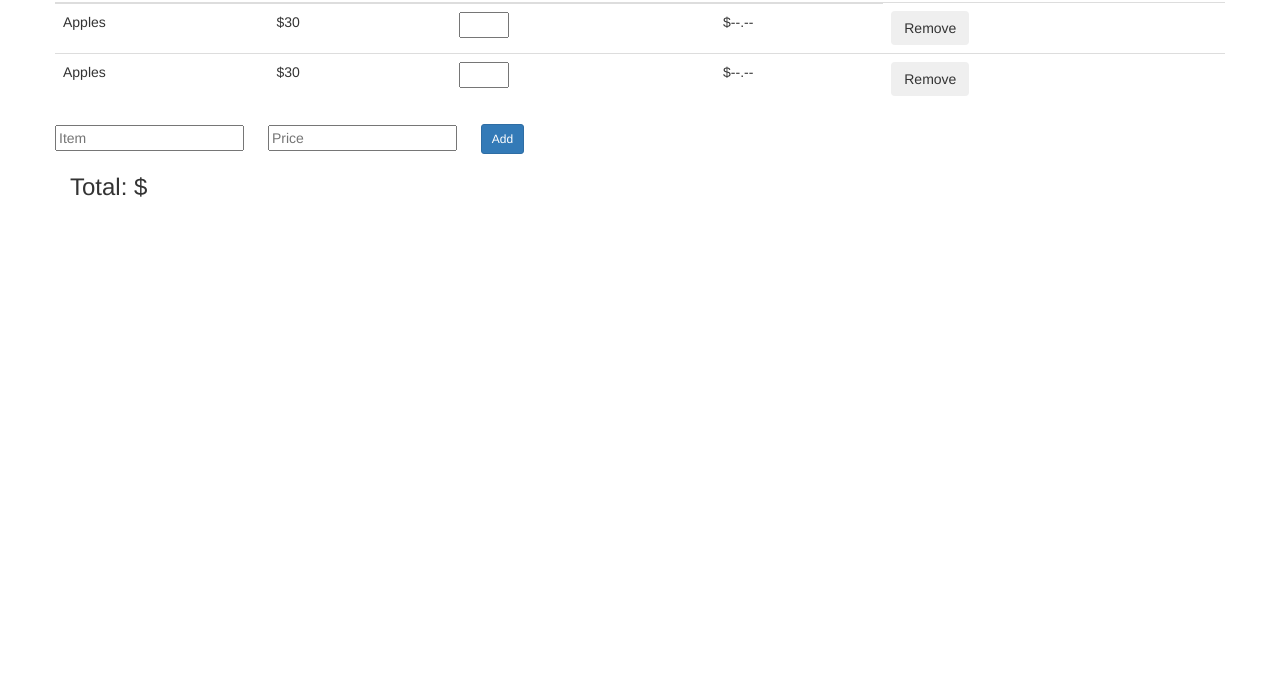
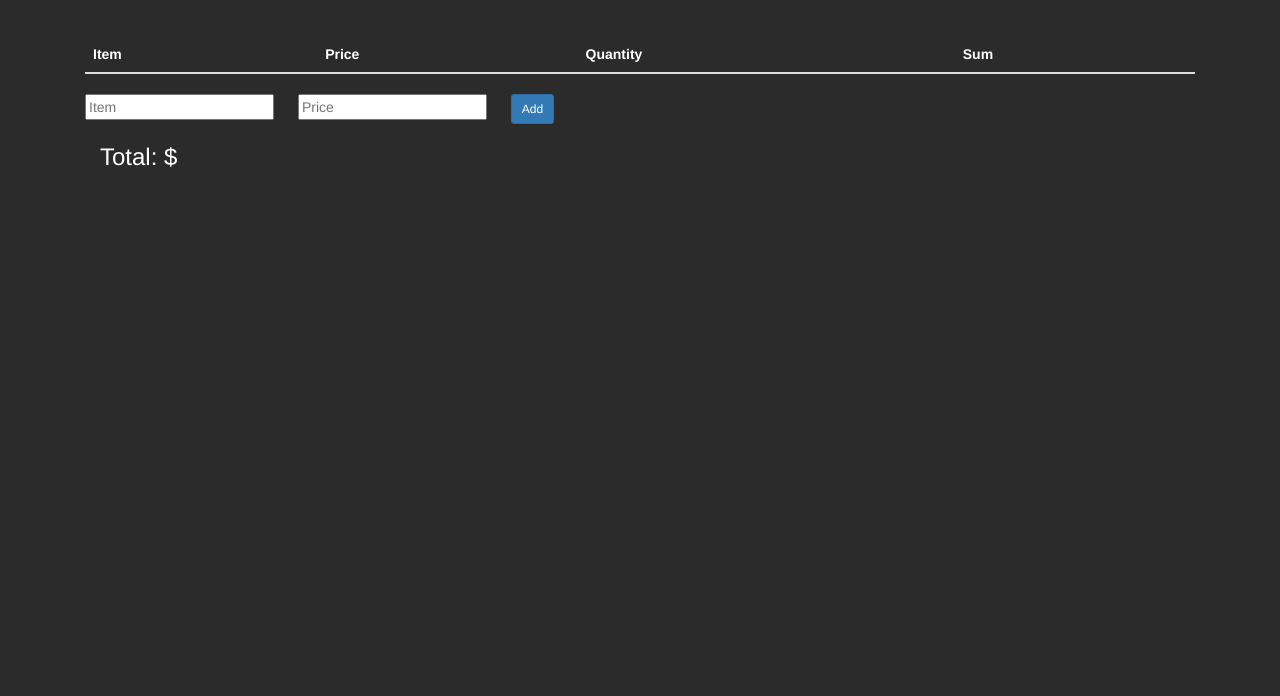
Before and after one commit to DayneFlorence/todoTask, a plain HTML site: page index.html in a window 1280 px wide. Shown: the part 104-800 px from the top of the page. Drawn offline with nearby package versions, Linux system fonts and the light colour scheme.

Commit message:
styles added

```diff
--- a/css/custom.css
+++ b/css/custom.css
@@ -1,5 +1,34 @@
+body {
+	background-color: rgb(43, 43, 43);
+	color: white;
+}
+
+.container {
+	margin-top: 30px;
+}
+
+h1 {
+	text-align: center;
+}
+
+div .row {
+	margin-top: 20px;
+	padding: 30px;
+}
+
+tr {
+	padding: 10px 0;
+}
 .amount input {
 	width: 50px;
+}
+
+td button {
+	background-color: red;
+}
+
+input {
+	color: rgb(43, 43, 43);
 }
 
 form input,
--- a/index.html
+++ b/index.html
@@ -33,22 +33,7 @@
                             </tr>
                         </thead>
                         <tbody>
-                            <tr>
-                                <td class="item">Apples</td>
-                                <td class="cost">$<span>30</span></td>
-                                <td class="amount"><input type="number"></td>
-                                <td class="sum">$--.--</td>
-                                <td class="btn-remove"><button class="btn remove">Remove</button></td>
 
-                            </tr>
-                            <tr>
-                                <td class="item">Apples</td>
-                                <td class="cost">$<span>30</span></td>
-                                <td class="amount"><input type="number"></td>
-                                <td class="sum">$--.--</td>
-                                <td class="btn-remove"><button class="btn remove">Remove</button></td>
-
-                            </tr>
 
                         </tbody>
                     </table>
```
